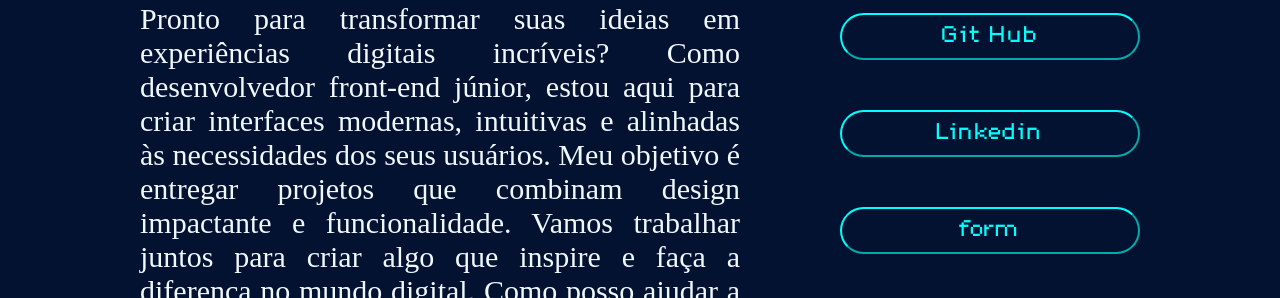
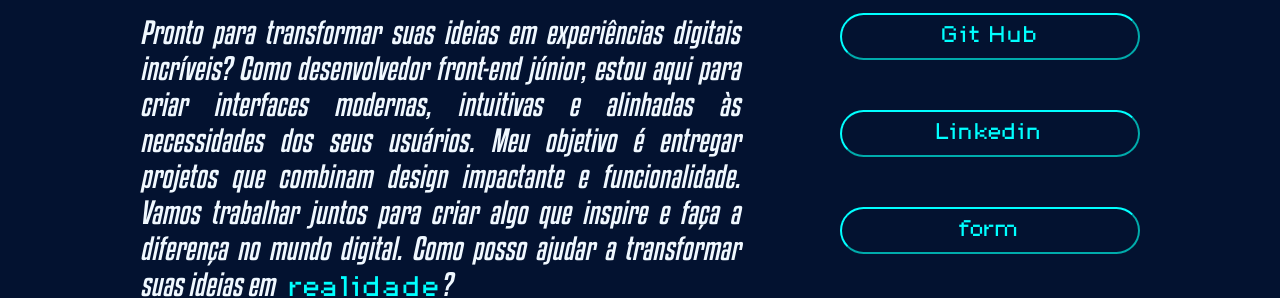
Before and after one commit to joaogab1921/portif-lio, a plain HTML site: page index.html in a window 1280 px wide. Shown: the part 440-738 px from the top of the page. Drawn offline with Linux system fonts and the light colour scheme.

Commit message:
Add files via upload

```diff
--- a/geral.css
+++ b/geral.css
@@ -73,7 +73,8 @@ body{
 }
 .apresentacao-texto span{
     font-family: pixel;
-    font-size: 15px;
+    font-size: 25px;
+    margin-left: 10px;
     color: aqua;
 }
 #inicio{
@@ -123,6 +124,7 @@ h1{
 }
 p{
     color: aliceblue;
+    font-family: cofee;
 }
 .apresentacao-texto h2{
     color: rgb(68, 91, 112);
```
Also changed, not shown: 1 other file.
